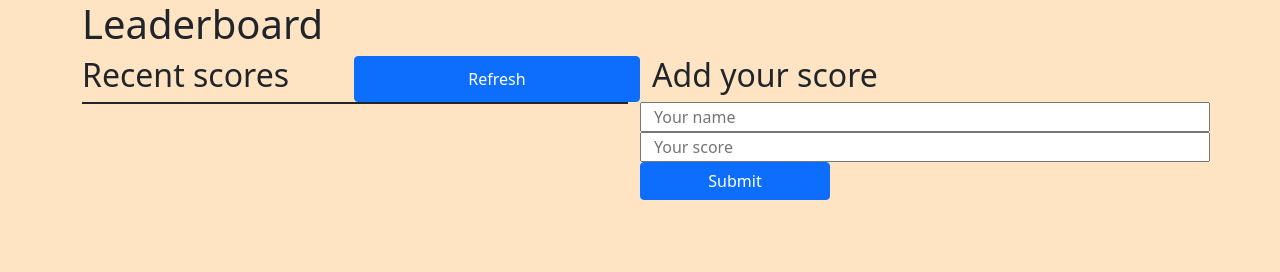
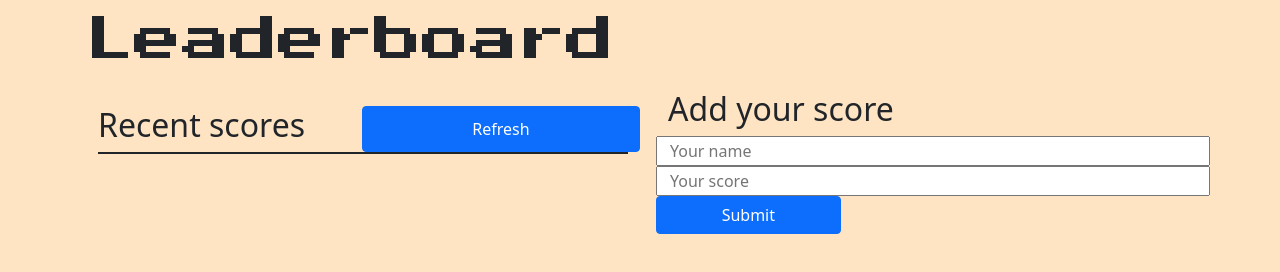
Before and after one commit to Maclenn77/Leaderboard, a website built with webpack: page src/index.html in a window 1280 px wide. Built offline with nearby package versions, Linux system fonts and the light colour scheme; no server answers.

Commit message:
First changes

```diff
--- a/src/index.html
+++ b/src/index.html
@@ -7,9 +7,9 @@
     <link href="https://cdn.jsdelivr.net/npm/bootstrap@5.1.3/dist/css/bootstrap.min.css" rel="stylesheet" integrity="sha384-1BmE4kWBq78iYhFldvKuhfTAU6auU8tT94WrHftjDbrCEXSU1oBoqyl2QvZ6jIW3" crossorigin="anonymous">
 </head>
 <body class="container">
-  <h1>Leaderboard</h1>
+  <nav class="navbar m-1"><h1>Leaderboard</h1></nav>
   <main class="row">
-      <section class="col">
+      <section class="col m-3">
           <div class="row">
             <h2 class="col">Recent scores</h2>
             <button type="reset" class="col btn btn-primary" id="refresh">Refresh</button>
--- a/src/style.css
+++ b/src/style.css
@@ -1,3 +1,10 @@
+@import url('https://fonts.googleapis.com/css2?family=Press+Start+2P&display=swap');
+
 body {
   background-color: bisque;
 }
+
+h1 {
+  font-size: 48px;
+  font-family: 'Press Start 2P', cursive;
+}
```
